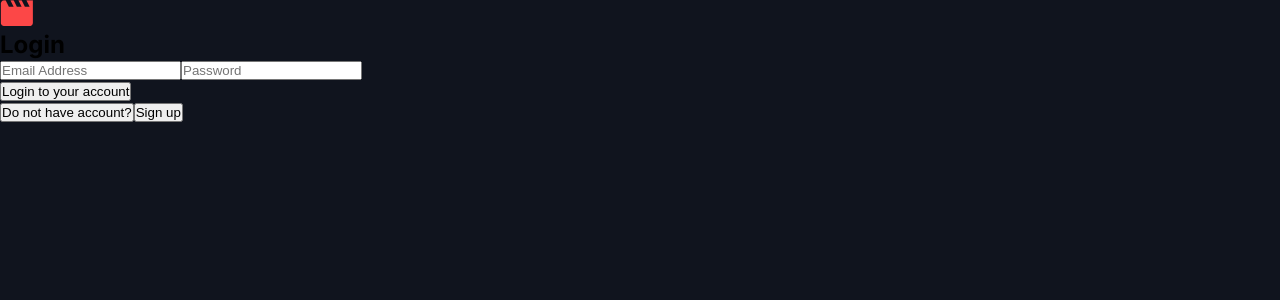
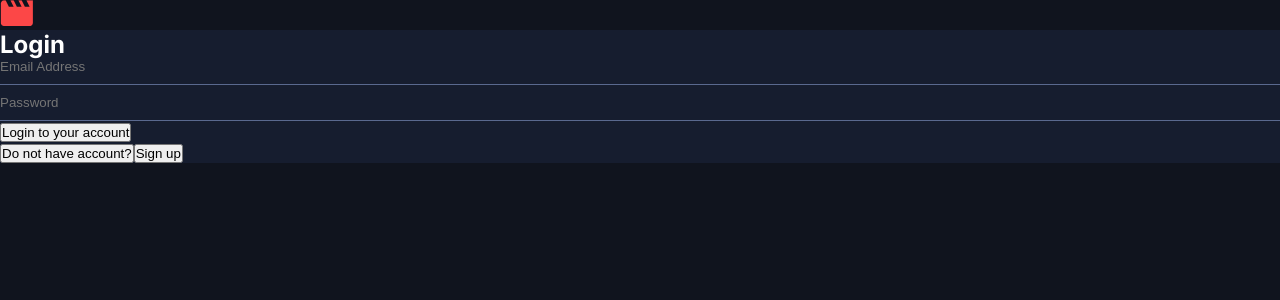
Before and after one commit to tornike2002/movie-website, a Next.js app: page /login in a window 1280 px wide. Shown: the top 300 px of the page. Built offline with nearby package versions, Linux system fonts and the light colour scheme.

Commit message:
Added some of login page styles

```diff
--- a/src/app/login/page.tsx
+++ b/src/app/login/page.tsx
@@ -18,18 +18,20 @@ export default function LoginPage() {
   return (
     <LoginContainer>
       <Image src={LoginIcon} alt="hello" />
-      <form onSubmit={handleSubmit(onSubmit)}>
+      <LoginForm onSubmit={handleSubmit(onSubmit)}>
         <h1>Login</h1>
-        <div>
+        <div className="login-inputs">
           <input
             {...register("email")}
             type="text"
             placeholder="Email Address"
+            className="login-inputs-style"
           />
           <input
             {...register("password")}
             type="password"
             placeholder="Password"
+            className="login-inputs-style"
           />
         </div>
         <div>
@@ -39,7 +41,7 @@ export default function LoginPage() {
             <button>Sign up</button>
           </div>
         </div>
-      </form>
+      </LoginForm>
     </LoginContainer>
   );
 }
@@ -47,3 +49,27 @@ export default function LoginPage() {
 const LoginContainer = styled.section`
   min-height: 100vh;
 `;
+
+const LoginForm = styled.form`
+  display: flex;
+  flex-direction: column;
+  background-color: #161d2f;
+  h1 {
+    color: #ffff;
+  }
+  .login-inputs {
+    display: flex;
+    flex-direction: column;
+    gap: 10px;
+    .login-inputs-style {
+      background-color: #161d2f;
+      outline: none;
+      border-bottom: 1px solid #5A698F;
+      border-top: none;
+      border-left: none;
+      border-right: none;
+      padding-bottom: 10px;
+      color: #ffffff;
+    }
+  }
+`;
```
